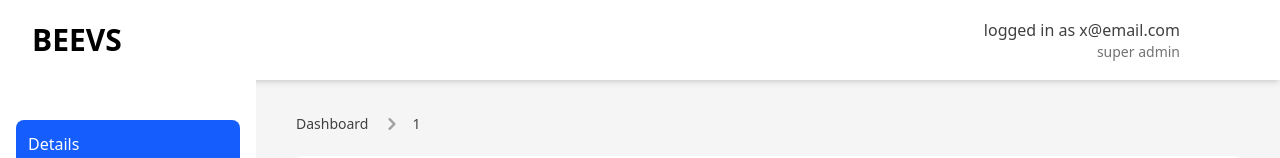
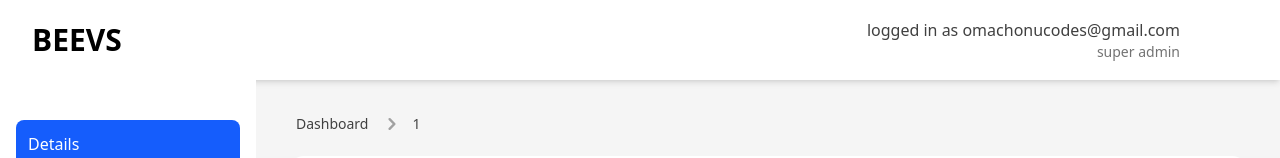
Before and after one commit to Omachonu-prosper/BEEVS, a Vue app in the folder client/: page /election/1 in a window 1280 px wide. Shown: the top 158 px of the page. Built offline with nearby package versions, Linux system fonts and the light colour scheme; no server answers; some icons are missing.

Commit message:
Display static my-email

```diff
--- a/client/src/components/Navbar.vue
+++ b/client/src/components/Navbar.vue
@@ -20,7 +20,7 @@ const logoutHandler = () => {
         </div>
         <div class="flex items-center">
           <div class="mr-6">
-            <p class="text-md text-neutral-700">logged in as x@email.com</p>
+            <p class="text-md text-neutral-700">logged in as omachonucodes@gmail.com</p>
             <p class="text-sm text-neutral-500 text-right">super admin</p>
           </div>
           <button class="p-2 rounded-full text-blue-600 hover:text-blue-700 focus:outline-none focus:ring-2 focus:ring-offset-2 focus:ring-blue-600">
```
